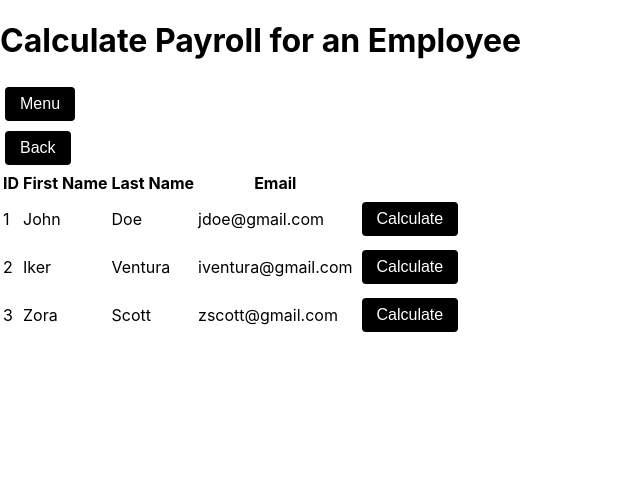
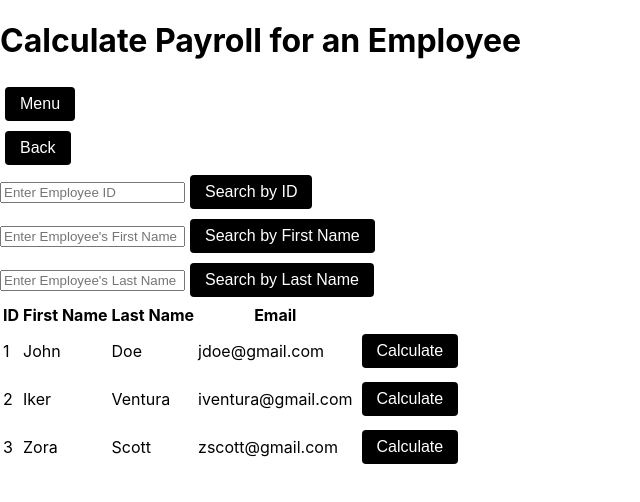
Before and after one commit to STSWENG-ledgerly/Entom-System, a React (Create React App) app in the folder React/: page /SearchEmployee/1 in a window 1280 px wide. Shown: the top 502 px of the page, without its empty margins (0-640 px from the left). Built offline with nearby package versions, Linux system fonts and the light colour scheme.

Commit message:
added search and email function

```diff
--- a/React/src/pages/GeneratePayroll/GeneratePayroll.js
+++ b/React/src/pages/GeneratePayroll/GeneratePayroll.js
@@ -27,6 +27,28 @@ const GeneratePayroll = () => {
         deductions: 0,
         total: 0
     });
+
+    const [placeholderFile, setPlaceholderFile] = useState(null);
+
+    const generateEmail = () => {
+        const emailContent = "test email";
+        const blob = new Blob([emailContent], { type: 'text/plain' });
+        const url = URL.createObjectURL(blob);
+        setPlaceholderFile(url);
+    };
+
+    const sendEmail = () => {
+        const hardcodedEmail = "diego_martin_herrera@dlsu.edu.ph"; // hardcoded for testing purposes, change if you want to try out
+        const subject = "Test";
+        const body = "Please see attached file";
+
+        const encodedEmail = encodeURIComponent(hardcodedEmail);
+        const encodedSubject = encodeURIComponent(subject);
+        const encodedBody = encodeURIComponent(body);
+
+        const gmailUrl = `https://mail.google.com/mail/?view=cm&fs=1&to=${encodedEmail}&su=${encodedSubject}&body=${encodedBody}`;
+        window.open(gmailUrl, '_blank');
+    };
     //change logic
     const calculatePayroll = () => {
         const { ot, salaryIncrease, mealAllow, bdayBonus, incentive, otherPayrollInfo } = payrollInfo;
@@ -146,7 +168,16 @@ const GeneratePayroll = () => {
                     <span>{results.total}</span>
                 </div>
                 <div className="button-container">
-                    <button>Email to Employee</button>
+                    <button onClick={generateEmail}>Email to Employee</button>
+                    {placeholderFile && (
+                        <div>
+                            <h3>Preview: </h3>
+                            <a href={placeholderFile} target="_blank" rel="noopener noreferrer">
+                            View Test File
+                            </a>
+                            <button onClick={sendEmail}>Email Test File</button>
+                        </div>
+                    )}
                 </div>
             </div>
         </div>
--- a/React/src/pages/SearchEmployee/SearchEmployee.js
+++ b/React/src/pages/SearchEmployee/SearchEmployee.js
@@ -1,4 +1,4 @@
-import React from 'react';
+import React, { useState } from 'react';
 import { useParams, useNavigate } from 'react-router-dom';
 import Header from '../_header/Header';
 
@@ -7,10 +7,9 @@ const SearchEmployee = () => {
     const { searchType } = useParams();
     const title = (searchType === 'ViewPayrollHistory' ? 'View Payroll History of an Employee' : 'Calculate Payroll for an Employee');
     const buttonText = (searchType === 'ViewPayrollHistory' ? 'View' : 'Calculate');
-
-    const handleButton = (id, fname, lname) => {
-        searchType === 'ViewPayrollHistory' ? navigate(`../ViewPayment/${id}/${fname}/${lname}`) : navigate(`../GeneratePayroll/${id}/${fname}/${lname}`);
-    };
+    const [searchID, setSearchID] = useState('');
+    const [searchFName, setSearchFName] = useState('');
+    const [searchLName, setSearchLName] = useState('');
 
     // temporary, can add/remove attributes shown based on employee SQL table (phone, position, etc)
     const employees = [
@@ -19,20 +18,96 @@ const SearchEmployee = () => {
         { id: 3, fname: 'Zora', lname: 'Scott', email: 'zscott@gmail.com'},
       ];
 
+    const [filteredEmployees, setFilteredEmployees] = useState(employees);
+
+    const handleSearchID = (e) => {
+      setSearchID(e.target.value);
+    };
+
+    const handleSearchFName = (e) => {
+      setSearchFName(e.target.value);
+    };
+
+    const handleSearchLName = (e) => {
+      setSearchLName(e.target.value);
+    };
+
+    const handleButton = (id, fname, lname) => {
+        searchType === 'ViewPayrollHistory' ? navigate(`../ViewPayment/${id}/${fname}/${lname}`) : navigate(`../GeneratePayroll/${id}/${fname}/${lname}`);
+    };
+
+    const handleSearchButtonID = () => {
+      const filtered = searchID
+        ? employees.filter(employee => employee.id.toString() === searchID)
+        : employees;
+
+      setFilteredEmployees(filtered);
+    };
+
+    const handleSearchButtonFName = () => {
+      const filtered = searchFName
+        ? employees.filter(employee => employee.fname.toLowerCase().includes(searchFName.toLowerCase()))
+        : employees;
+
+      setFilteredEmployees(filtered);
+    };
+
+    const handleSearchButtonLName = () => {
+      const filtered = searchLName
+        ? employees.filter(employee => employee.lname.toLowerCase().includes(searchLName.toLowerCase()))
+        : employees;
+
+      setFilteredEmployees(filtered);
+    };
+
     // TODO - Diego
+    // Note: change to SQL implementation later
     return (
       <div>
       <h1>{title}</h1>
       <Header></Header>
 
+      <div>
+        <input
+        type="text"
+        placeholder="Enter Employee ID"
+        value={ searchID }
+        onChange={ handleSearchID }
+        ></input>
+        <button onClick={ handleSearchButtonID }>Search by ID</button>
+      </div>
+
+      <div>
+        <input
+        type="text"
+        placeholder="Enter Employee's First Name"
+        value={ searchFName }
+        onChange={ handleSearchFName }
+        ></input>
+        <button onClick={ handleSearchButtonFName }>Search by First Name</button>
+      </div>
+
+      <div>
+        <input
+        type="text"
+        placeholder="Enter Employee's Last Name"
+        value={ searchLName }
+        onChange={ handleSearchLName }
+        ></input>
+        <button onClick={ handleSearchButtonLName }>Search by Last Name</button>
+      </div>
+
       <table>
+        <thead>
           <tr>
             <th>ID</th>
             <th>First Name</th>
             <th>Last Name</th>
             <th>Email</th>
           </tr>
-            {employees.map(employee => (
+        </thead>
+        <tbody>
+          {filteredEmployees.map(employee => (
             <tr key={employee.id}>
             <td>{employee.id}</td>
             <td>{employee.fname}</td>
@@ -41,6 +116,7 @@ const SearchEmployee = () => {
             <td><button onClick={() => handleButton(employee.id, employee.fname, employee.lname)}>{buttonText}</button></td>
             </tr>
           ))}
+        </tbody>
       </table>
       </div>
     );
```
Lines whose indentation alone changed are shown as unchanged.
